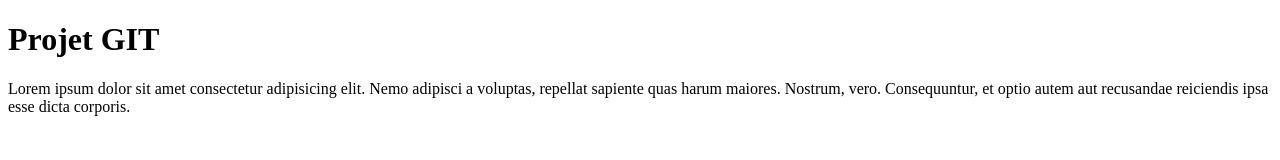
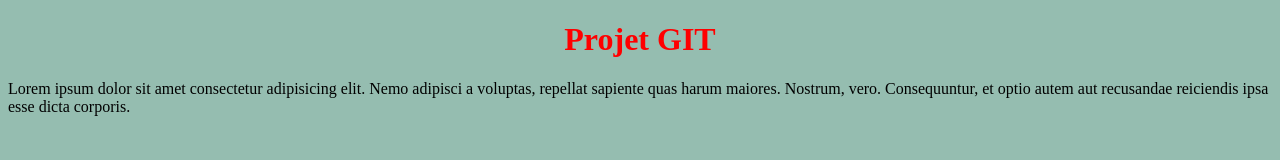
Before and after one commit to kadea-academy-learners/git_demo, a plain HTML site: page blanchard.html in a window 1280 px wide. Drawn offline with Linux system fonts and the light colour scheme.

Commit message:
Initialisation

```diff
--- a/blanchard.css
+++ b/blanchard.css
@@ -1,3 +1,8 @@
 body{
     background-color: rgb(149, 189, 176);
 }
+
+h1{
+    text-align: center;
+    color: red;
+}
--- a/blanchard.html
+++ b/blanchard.html
@@ -4,6 +4,7 @@
     <meta charset="UTF-8">
     <meta name="viewport" content="width=device-width, initial-scale=1.0">
     <title>Demo Git</title>
+    <link rel="stylesheet" href="blanchard.css">
 </head>
 <body>
     <h1>Projet GIT</h1>
```
